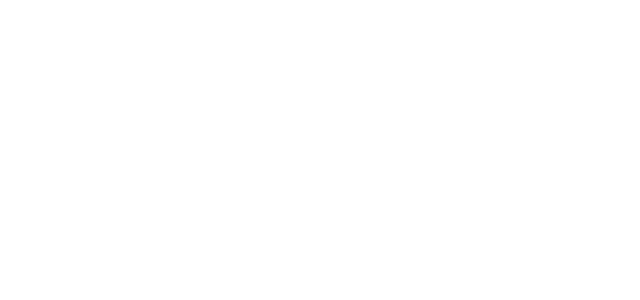
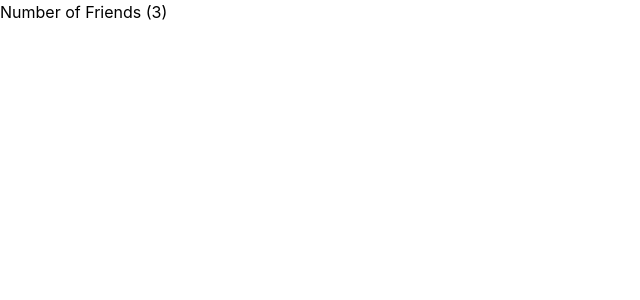
Before and after one commit to Zac-cmyk/two-cents, a React (Vite) app in the folder frontend/two-cents-app/: page /social in a window 1280 px wide. Before the commit this address had no page. Shown: the top 300 px of the page, without its empty margins (0-640 px from the left). Built offline with nearby package versions, Linux system fonts and the light colour scheme.

Commit message:
Add social

```diff
--- a/frontend/two-cents-app/package.json
+++ b/frontend/two-cents-app/package.json
@@ -20,11 +20,11 @@
     "@eslint/js": "^9.39.4",
     "@types/react": "^19.2.14",
     "@types/react-dom": "^19.2.3",
-    "@vitejs/plugin-react": "^6.0.0",
+    "@vitejs/plugin-react": "^4.7.0",
     "eslint": "^9.39.4",
     "eslint-plugin-react-hooks": "^7.0.1",
     "eslint-plugin-react-refresh": "^0.5.2",
     "globals": "^17.4.0",
-    "vite": "^8.0.0"
+    "vite": "^7.3.1"
   }
 }
--- a/frontend/two-cents-app/src/App.jsx
+++ b/frontend/two-cents-app/src/App.jsx
@@ -6,7 +6,9 @@
   return (
     <>
       <BrowserRouter>
-        <Pages />
+        <div className='w-[400px] h-[600px] overflow-y-auto'>
+          <Pages />
+        </div>
       </BrowserRouter>
     </>
   )
--- a/frontend/two-cents-app/src/Pages.jsx
+++ b/frontend/two-cents-app/src/Pages.jsx
@@ -3,6 +3,7 @@
 // import Signup from "./auth/Signup"
 import Home from './pages/Home'
 import Shop from './pages/Shop'
+import Social from './pages/Social'
 
 function Pages() {
   return (
@@ -12,6 +13,7 @@
         <Route path="/signin" element={<Signin />}/> */}
         <Route path="/" element={<Home />}/>
         <Route path="/shop" element={<Shop />}/>
+        <Route path="/social" element={<Social />}/>
       </Routes>
     </>
   );
--- /dev/null
+++ b/frontend/two-cents-app/src/pages/Social.jsx
@@ -0,0 +1,10 @@
+
+function Social() {
+  return (
+    <div className="text-white-500">
+        Number of Friends (3)
+    </div>
+  );
+}
+
+export default Social;
```
Also changed, not shown: 1 other file (tests, documents, lock files or other folders).
